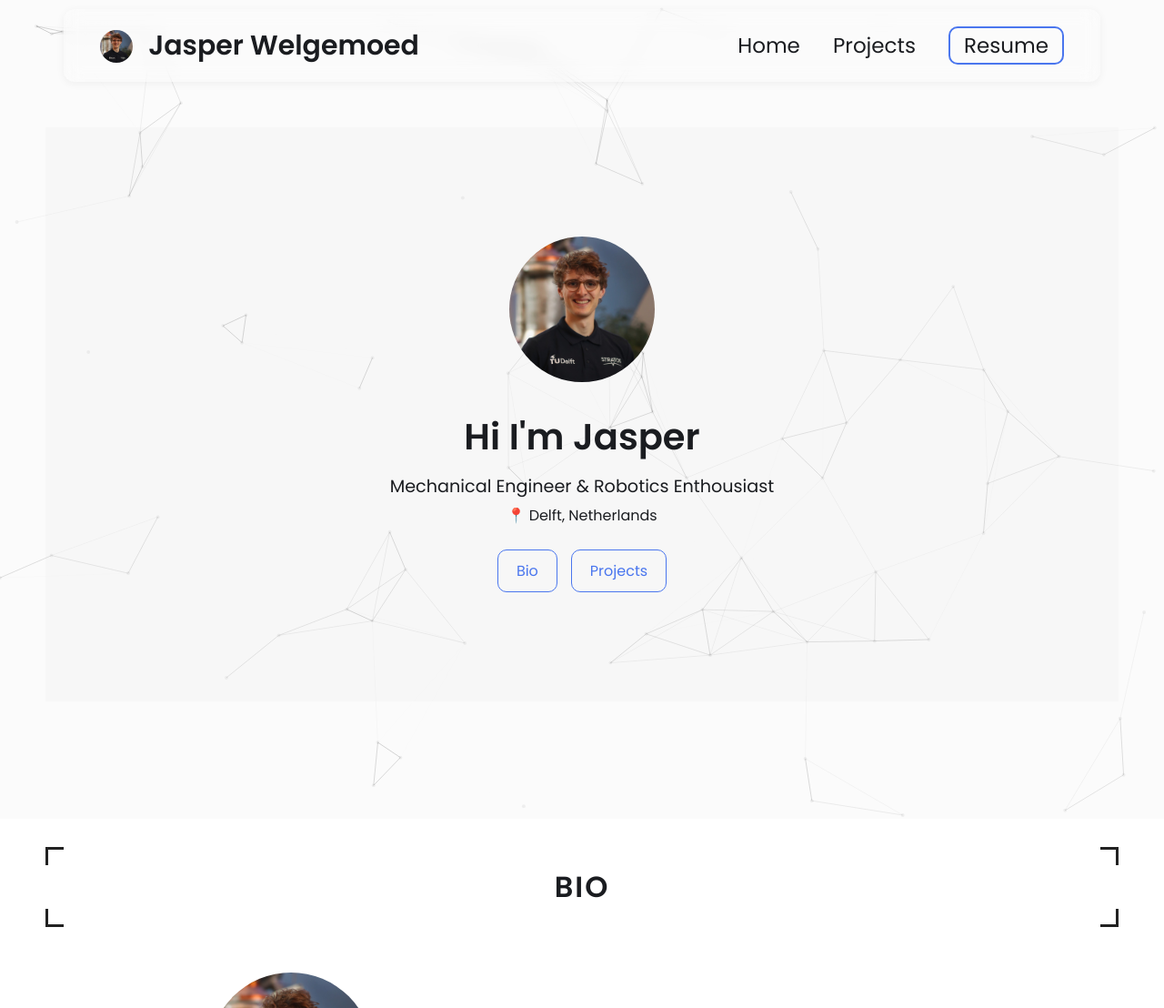
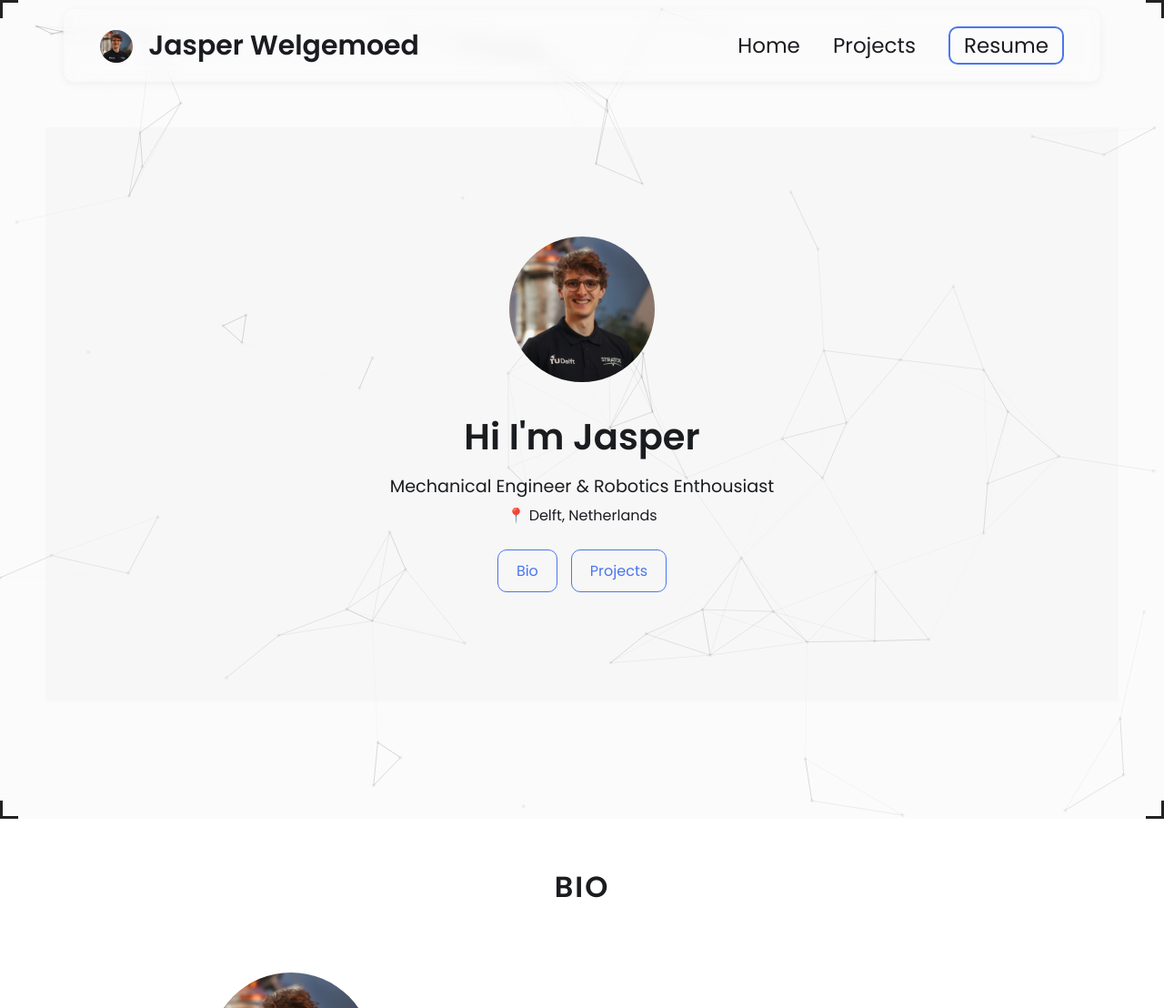
Before and after one commit to jasperwelgemoed/jasperwelgemoed.github.io, a Jekyll site: the page built from index.html, in a window 1280 px wide. Shown: the top 1108 px of the page at 91% size. Built offline with Jekyll 4.4.1, drawn with Linux system fonts in a browser that asks for light colours.

Commit message:
Update bio.html

```diff
--- a/_includes/bio.html
+++ b/_includes/bio.html
@@ -1,11 +1,13 @@
 <section id="bio" class="bio-section">
   <div class="section-title">
+    <h2>BIO</h2>
+  </div>
+
+  <div class="bio-wrapper">
     <div class="corner top-left"></div>
     <div class="corner top-right"></div>
-    <h2>BIO</h2>
     <div class="corner bottom-left"></div>
     <div class="corner bottom-right"></div>
-  </div>
 
     <div class="container">
       <div class="bio-content">
@@ -23,4 +25,5 @@
         </div>
       </div>
     </div>
+  </div>
 </section>
```
Lines whose indentation alone changed are shown as unchanged.
